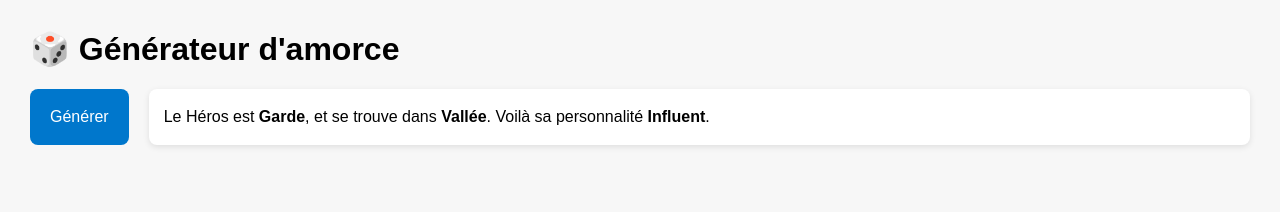
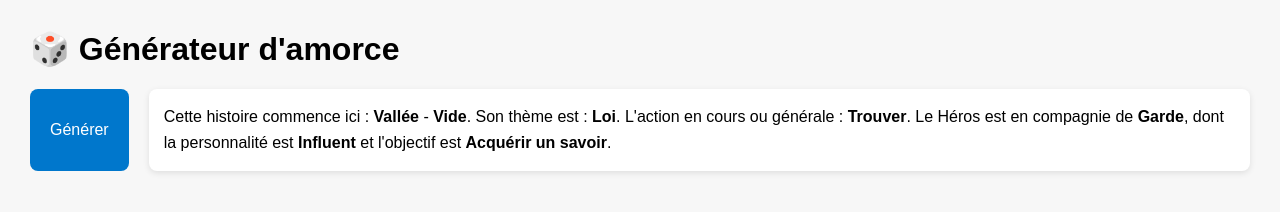
Before and after one commit to fabulogenesis/fabulogenesis, a plain HTML site: page amorce.html in a window 1280 px wide. Both pictures are taken after a click on the button "Générer". Drawn offline with Linux system fonts and the light colour scheme.

Commit message:
update amorce

```diff
--- a/amorce.html
+++ b/amorce.html
@@ -9,8 +9,12 @@ let data = {}; // objet global pour stocker les données
 // Liste des fichiers JSON et la clé qu'ils représentent
 const jsonFiles = {
   "lieu": "data/lieu_sauvage.json",
+  "description_lieu": "data/description_lieu.json",
+  "theme_fr": "data/theme_fr.json",
   "personnage": "data/personnage.json",
   "personnalite": "data/personnalite.json",
+  "objectif": "data/objectif.json",
+  "action_fr": "data/action_fr.json"
 };
 
 // Charger tous les fichiers JSON
@@ -39,10 +43,14 @@ function generateStory() {
   const lieu = pickRandom(data.lieu);
   const personnage = pickRandom(data.personnage);
   const personnalite = pickRandom(data.personnalite);
+  const theme_fr = pickRandom(data.theme_fr);
+  const objectif = pickRandom(data.objectif);
+  const description_lieu = pickRandom(data.description_lieu);
+  const action_fr = pickRandom(data.action_fr);
 
-
-  const texte = `Le Héros est <b>${personnage}</b>, et se trouve dans <b>${lieu}</b>.
-Voilà sa personnalité <b>${personnalite}</b>.`;
+  const texte = `Cette histoire commence ici : <b>${lieu}</b> - <b>${description_lieu}</b>.
+  Son thème est : <b>${theme_fr}</b>. L'action en cours ou générale : <b>${action_fr}</b>.
+  Le Héros est en compagnie de <b>${personnage}</b>, dont la personnalité est <b>${personnalite}</b> et l'objectif est <b>${objectif}</b>.`;
 
   document.getElementById("output").innerHTML = texte;
 }
```
